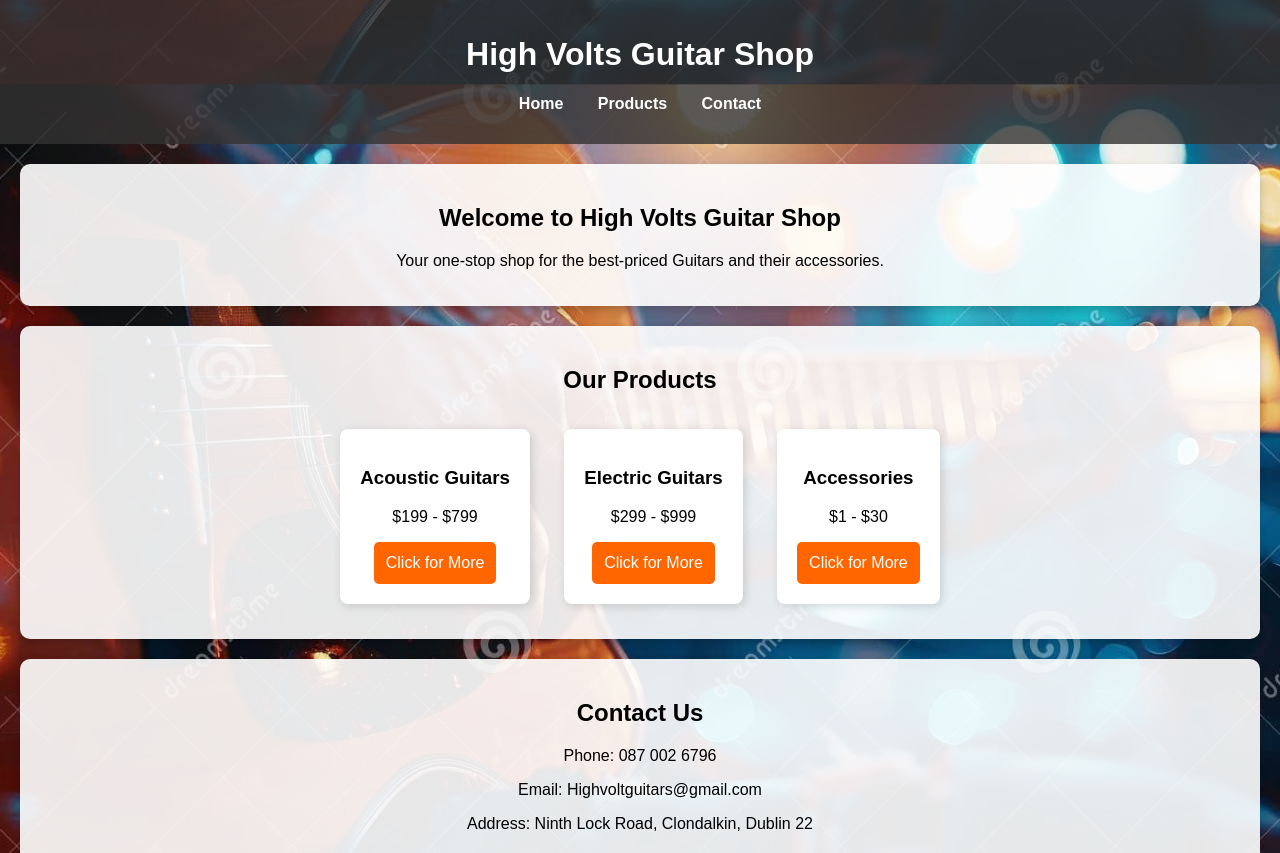
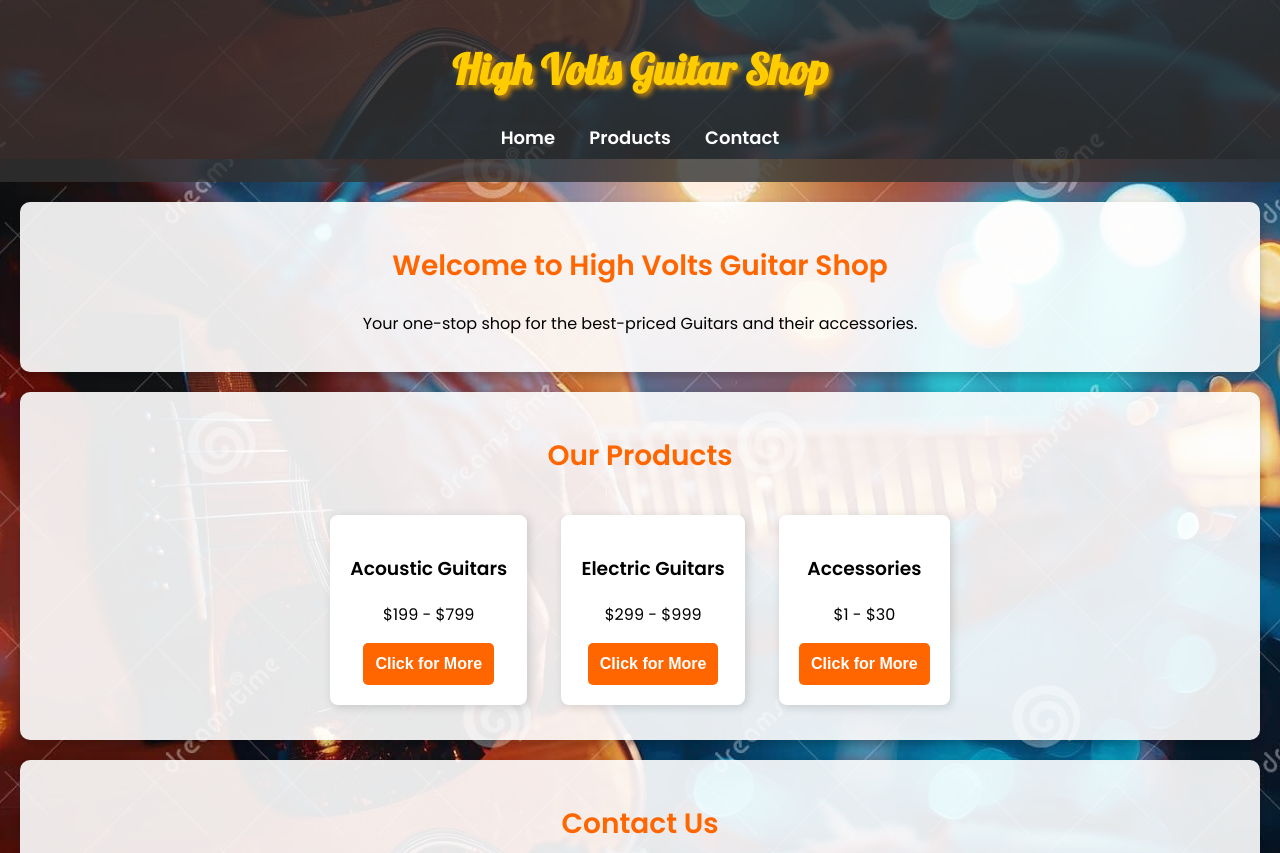
Before and after one commit to Ahsankt/High-Volts-Music-Shop, a plain HTML site: page index.html in a window 1280 px wide. Shown: the top 853 px of the page. Drawn offline with Linux system fonts and the light colour scheme.

Commit message:
Added new fonts

```diff
--- a/style.css
+++ b/style.css
@@ -1,6 +1,9 @@
+/* Import Google Fonts */
+@import url('https://fonts.googleapis.com/css2?family=Lobster&family=Poppins:wght@300;400;600&display=swap');
+
 /* General body styles */
 body {
-    font-family: Arial, sans-serif;
+    font-family: 'Poppins', sans-serif;
     margin: 0;
     padding: 0;
     background-size: cover;
@@ -32,6 +35,13 @@ header {
     text-align: center;
 }
 
+header h1 {
+    font-family: 'Lobster', cursive;
+    font-size: 42px;
+    text-shadow: 3px 3px 5px rgba(255, 165, 0, 0.7);
+    color: #ffcc00;
+}
+
 /* Navigation Styles */
 nav ul {
     list-style: none;
@@ -48,10 +58,13 @@ nav ul li a {
     color: white;
     text-decoration: none;
     font-weight: bold;
+    font-size: 18px;
+    transition: color 0.3s ease;
 }
 
 nav ul li a:hover {
     text-decoration: underline;
+    color: #ffcc00;
 }
 
 /* Section Styles */
@@ -62,6 +75,13 @@ section {
     margin: 20px;
     border-radius: 10px;
     box-shadow: 0px 4px 8px rgba(0, 0, 0, 0.2);
+}
+
+section h2 {
+    font-family: 'Poppins', sans-serif;
+    font-size: 28px;
+    font-weight: 600;
+    color: #ff6600;
 }
 
 /* Product Box Styles */
@@ -88,11 +108,13 @@ button {
     cursor: pointer;
     border-radius: 5px;
     font-size: 16px;
-    transition: background 0.3s ease;
+    font-weight: bold;
+    transition: background 0.3s ease, transform 0.2s ease;
 }
 
 button:hover {
     background: #cc5200;
+    transform: scale(1.1);
 }
 
 /* Footer Styles */
```
